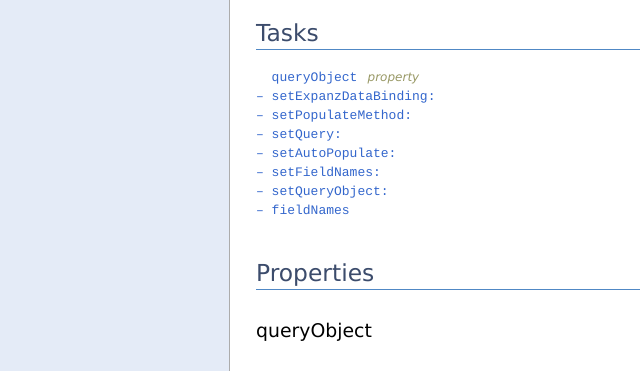
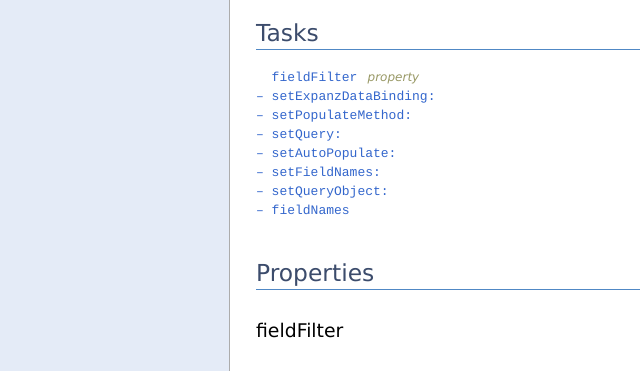
Before and after one commit to expanz/expanz-iOS-SDK, a plain HTML site: page api/Categories/UITableView+DataPublication.html in a window 1280 px wide. Shown: the part 333-704 px from the top of the page, 0-640 px from the left. Drawn offline with Linux system fonts and the light colour scheme.

Commit message:
publish reports to gh-pages

```diff
--- a/api/Categories/UITableView+DataPublication.html
+++ b/api/Categories/UITableView+DataPublication.html
@@ -40,7 +40,7 @@
 
 	<option value="properties">Properties</option>
 
-	<option value="//api/name/queryObject">&nbsp;&nbsp;&nbsp;&nbsp;queryObject</option>
+	<option value="//api/name/fieldFilter">&nbsp;&nbsp;&nbsp;&nbsp;fieldFilter</option>
 
 
 
@@ -87,7 +87,7 @@
 
 <li role="treeitem" class="children"><span class="disclosure"></span><span class="sectionName"><a href="#properties">Properties</a></span><ul>
 
-	<li><span class="nodisclosure"></span><span class="sectionName"><a href="#//api/name/queryObject">queryObject</a></span></li>
+	<li><span class="nodisclosure"></span><span class="sectionName"><a href="#//api/name/fieldFilter">fieldFilter</a></span></li>
 
 </ul></li>
 
@@ -163,7 +163,7 @@
 						<ul class="task-list">
 							<li>
 	<span class="tooltip">
-		<code><a href="#//api/name/queryObject">&nbsp;&nbsp;queryObject</a></code>
+		<code><a href="#//api/name/fieldFilter">&nbsp;&nbsp;fieldFilter</a></code>
 
 	</span>
 	<span class="task-item-suffix">property</span>
@@ -231,8 +231,8 @@
 						<h2 class="subtitle subtitle-methods">Properties</h2>
 
 						<div class="section-method">
-	<a name="//api/name/queryObject" title="queryObject"></a>
-	<h3 class="subsubtitle method-title">queryObject</h3>
+	<a name="//api/name/fieldFilter" title="fieldFilter"></a>
+	<h3 class="subsubtitle method-title">fieldFilter</h3>
 
 
 </div>
```
